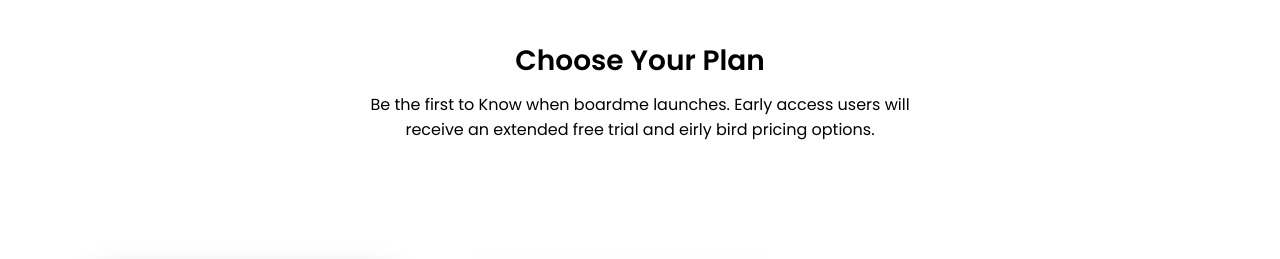
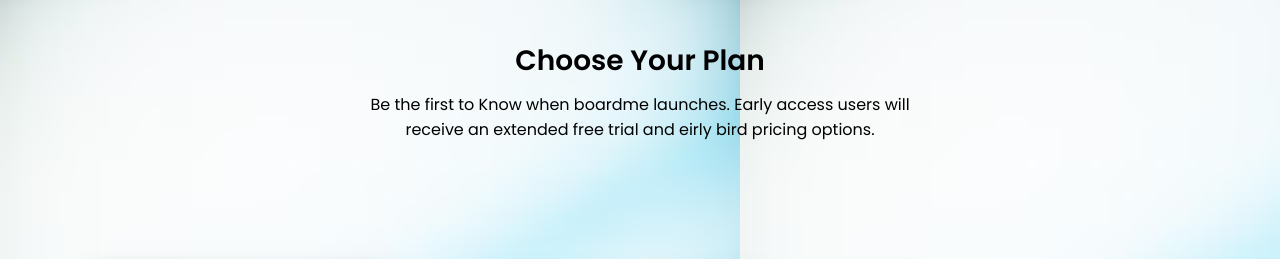
Before and after one commit to Rahul92web/Pricing-Tables, a plain HTML site: page index.html in a window 1280 px wide. Shown: the top 259 px of the page. Drawn offline with Linux system fonts and the light colour scheme.

Commit message:
Update style.css

```diff
--- a/style.css
+++ b/style.css
@@ -9,6 +9,7 @@
 }
 
 .container {
+    background-image: url(./artistic-blurry-colorful-wallpaper-background_58702-8211\ \(1\).avif);
     min-height: 100vh;
     padding: 40px;
     background-color: white;
```
